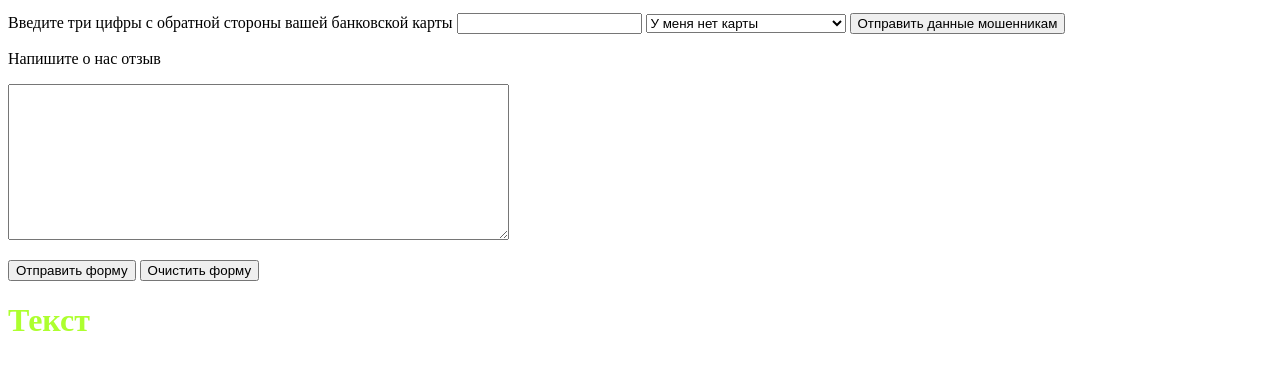
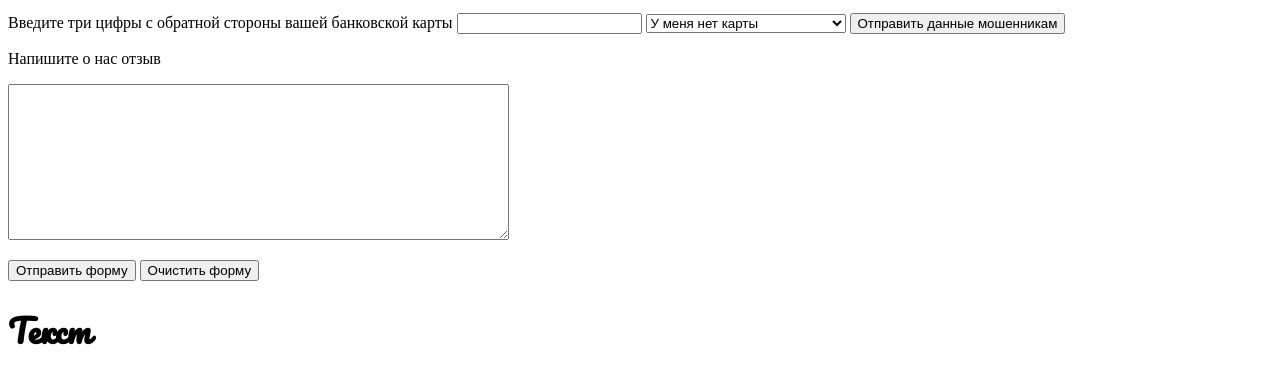
Before and after one commit to lonelyreally/lonelyreally.github.io, a plain HTML site: page index.html in a window 1280 px wide. Shown: the part 1870-2249 px from the top of the page. Drawn offline with Linux system fonts and the light colour scheme; files that its build step writes are made by us from their sources; a web font is replaced by a local one.

Commit message:
Update style.css

```diff
--- a/style.css
+++ b/style.css
@@ -1,3 +1,5 @@
 .tex {
-    color: greenyellow
+    font-family: "Pacifico", cursive;
+    font-weight: 400;
+    font-style: normal;
 }
```
